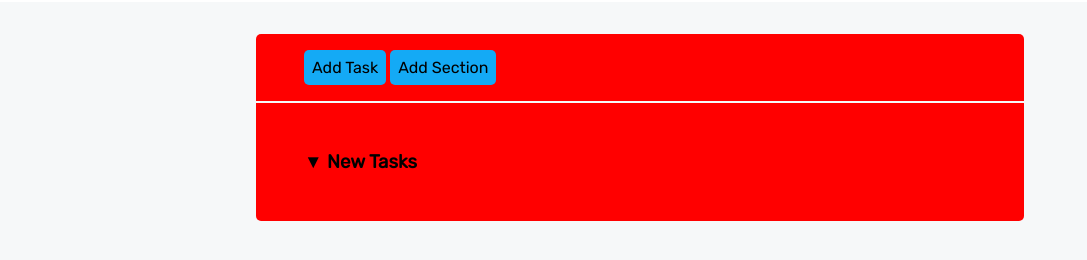
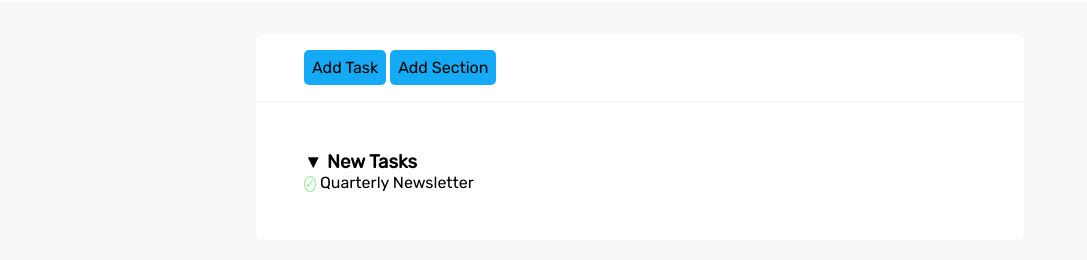
Before and after one commit to emascapa/html-css-toboolist, a plain HTML site: page index.html in a window 1280 px wide. Shown: the part 114-374 px from the top of the page, without its empty margins (0-1087 px from the left). Drawn offline with Linux system fonts and the light colour scheme.

Commit message:
add buttons and first section

```diff
--- a/css/style.css
+++ b/css/style.css
@@ -48,7 +48,7 @@ body {
 #site_buttons {
     width: 60%;
     margin: 2rem auto 0;
-    background-color: red;
+    background-color: var(--theme_color);
     border-radius: 5px 5px 0 0;
     padding: 1.5rem 3rem;
     font-family: 'Rubik', sans-serif;
@@ -72,9 +72,23 @@ body {
 #task_section {
     width: 60%;
     margin: 2px auto 2rem;
-    background-color: red;
+    background-color: var(--theme_color);
     border-radius: 0 0 5px 5px;
     padding: 3rem;
     font-family: 'Rubik', sans-serif;
 
 }
+
+/* tick - not tick */
+
+.checked {
+    display: inline;
+    height: 1rem;
+    width: 1rem;
+    color: lightgreen;
+    border: 1px solid lightgreen;
+    border-radius: 50%;
+    font-size: 0.75rem;
+
+
+}
--- a/index.html
+++ b/index.html
@@ -34,7 +34,7 @@
             <!--  -->
             <section id="newtask">
                 <h3>&#x25BC; New Tasks</h3>
-                <div class="checked"></div>
+                <div class="checked">✓</div> Quarterly Newsletter
             </section>
             <!--  -->
             <section id="today"></section>
```
